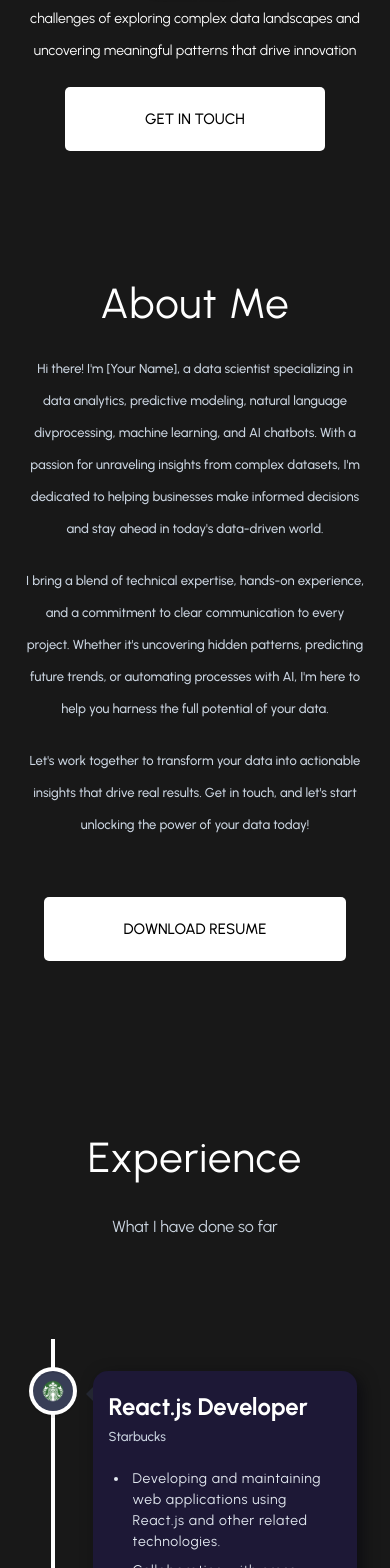
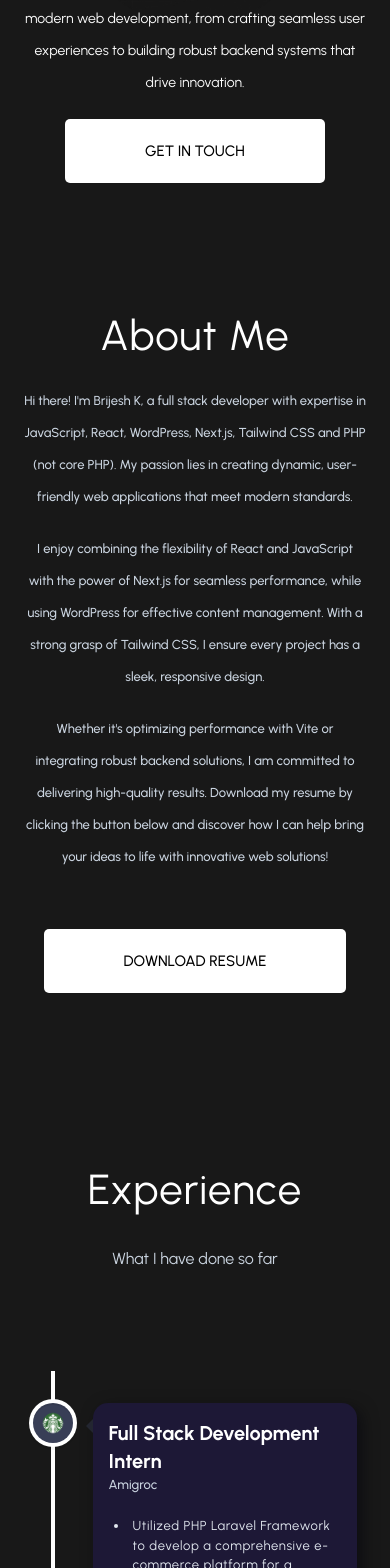
Before and after one commit to BrijStack/BrijeshPortfolio, a React (Vite) app: page /#/ in a window 390 px wide. Shown: the part 432-2000 px from the top of the page. Built offline with nearby package versions, Linux system fonts and the light colour scheme.

Commit message:
20/08/2024 changes

```diff
--- a/src/assets/index.js
+++ b/src/assets/index.js
@@ -20,6 +20,8 @@ import ts from "./portfolio/ts.svg";
 import meta from "./company/meta.png";
 import shopify from "./company/shopify.png";
 import starbucks from "./company/starbucks.png";
+import innovkraft from "./company/innovkraft.png";
+import foiwe from "./company/foiwe.png";
 import tesla from "./company/tesla.png";
 export {
   myLogo,
@@ -44,5 +46,7 @@ export {
   meta,
   shopify,
   starbucks,
+  innovkraft,
+  foiwe,
   tesla,
 };
--- a/src/components/About.jsx
+++ b/src/components/About.jsx
@@ -30,28 +30,27 @@ const About = () => {
         >
           <div>
             <p>
-              Hi there! I&apos;m [Your Name], a data scientist specializing in
-              data analytics, predictive modeling, natural language
-              divprocessing, machine learning, and AI chatbots. With a passion
-              for unraveling insights from complex datasets, I&apos;m dedicated
-              to helping businesses make informed decisions and stay ahead in
-              today&apos;s data-driven world.
+              Hi there! I&apos;m Brijesh K, a full stack developer with
+              expertise in JavaScript, React, WordPress, Next.js, Tailwind CSS
+              and PHP (not core PHP). My passion lies in creating dynamic,
+              user-friendly web applications that meet modern standards.
             </p>
           </div>
           <div>
             <p>
-              I bring a blend of technical expertise, hands-on experience, and a
-              commitment to clear communication to every project. Whether
-              it&apos;s uncovering hidden patterns, predicting future trends, or
-              automating processes with AI, I&apos;m here to help you harness
-              the full potential of your data.
+              I enjoy combining the flexibility of React and JavaScript with the
+              power of Next.js for seamless performance, while using WordPress
+              for effective content management. With a strong grasp of Tailwind
+              CSS, I ensure every project has a sleek, responsive design.
             </p>
           </div>
           <div>
             <p>
-              Let&apos;s work together to transform your data into actionable
-              insights that drive real results. Get in touch, and let&apos;s
-              start unlocking the power of your data today!
+              Whether it&apos;s optimizing performance with Vite or integrating
+              robust backend solutions, I am committed to delivering
+              high-quality results. Download my resume by clicking the button
+              below and discover how I can help bring your ideas to life with
+              innovative web solutions!
             </p>
           </div>
         </motion.div>
--- a/src/components/Button.jsx
+++ b/src/components/Button.jsx
@@ -14,9 +14,9 @@ const Button = ({
 }) => {
   const classes = `button  ${
     relative ? "relative" : ""
-  } inline-flex items-center justify-center h-14  ${px || "px-16"} ${
-    white ? "text-white" : "text-black"
-  } ${className || ""}`;
+  } inline-flex items-center justify-center h-14 text-center  leading-5 ${
+    px || "px-16"
+  } ${white ? "text-white" : "text-black"} ${className || ""}`;
   ``;
 
   const renderButton = () => (
--- a/src/components/Experience.jsx
+++ b/src/components/Experience.jsx
@@ -32,7 +32,9 @@ const ExperienceCard = ({ experience }) => {
       }
     >
       <div>
-        <h3 className="text-white text-[24px] font-bold">{experience.title}</h3>
+        <h3 className="text-white text-[20px] leading-7 md:text-[24px] font-bold">
+          {experience.title}
+        </h3>
         <p
           className="text-slate-300 text-[16px] font-semibold"
           style={{ margin: 0 }}
@@ -44,7 +46,7 @@ const ExperienceCard = ({ experience }) => {
         {experience.points.map((point, index) => (
           <li
             key={`experience-point-${index}`}
-            className="text-slate-200 text-[14px] pl-1 tracking-wider"
+            className="text-slate-200 text-[13px] md:text-[14px] pl-1 tracking-wider"
           >
             {point}
           </li>
--- a/src/components/Overview.jsx
+++ b/src/components/Overview.jsx
@@ -27,10 +27,10 @@ const Overview = () => {
         </div>
         <div className="flex justify-center items-center md:w-[40%]">
           <p className="text-white text-[14px] md:text-[19px] text-center leading-8">
-            As a passionate data scientist, with expertise in machine learning,
-            AI, and data analytics, I thrive on the challenges of exploring
-            complex data landscapes and uncovering meaningful patterns that
-            drive innovation
+            As a skilled full stack developer, I excel in creating dynamic,
+            scalable applications. I enjoy the challenges of modern web
+            development, from crafting seamless user experiences to building
+            robust backend systems that drive innovation.
           </p>
         </div>
         <div className="mt-5">
--- a/src/components/Skills.jsx
+++ b/src/components/Skills.jsx
@@ -9,12 +9,12 @@ const Skills = () => {
         variants={fadeTextAnimation}
         initial="initial"
         whileInView="animate"
-        className="text-white w-full flex items-start justify-center flex-col pr-20"
+        className="text-white w-full flex items-start justify-center flex-col md:pr-20 gap-4"
       >
-        <h1 className="leading-[8rem] text-[80px]">
+        <h1 className=" leading-[3rem] md:leading-[6rem] text-[42px] md:text-[80px]">
           Elevate my web development skills with ease
         </h1>
-        <p className="text-slate-300 leading-9 text-lg">
+        <p className="text-slate-300 leading-9 text-[16px] md:text-lg">
           I am dedicated to mastering the latest technologies and best practices
           in the industry. From front-end design to back-end development, I
           continually strive to create seamless, efficient, and innovative web
@@ -26,7 +26,7 @@ const Skills = () => {
         variants={fadeTextAnimation}
         initial="initial"
         whileInView="animate"
-        className="flex flex-col justify-center w-full items-center overflow-hidden  whitespace-nowrap h-[800px] "
+        className="flex flex-col justify-center w-full items-center overflow-hidden  whitespace-nowrap h-[400px] md:h-[800px] mb-[-100px] md:mb-0"
       >
         <SkillAnimation />
       </motion.div>
--- a/src/constants/index.js
+++ b/src/constants/index.js
@@ -4,12 +4,12 @@ import {
   brainwave,
   c,
   fm,
+  foiwe,
   gsap,
   GT3,
-  meta,
+  innovkraft,
   next,
   re,
-  shopify,
   starbucks,
   stream,
   tail,
@@ -116,55 +116,55 @@ export const projects = [
 
 export const experiences = [
   {
-    title: "React.js Developer",
-    company_name: "Starbucks",
+    title: "Full Stack Development Intern",
+    company_name: "Amigroc",
     icon: starbucks,
     iconBg: "#383E56",
-    date: "March 2020 - April 2021",
+    date: "Jan 2020 - March 2020",
     points: [
-      "Developing and maintaining web applications using React.js and other related technologies.",
-      "Collaborating with cross-functional teams including designers, product managers, and other developers to create high-quality products.",
-      "Implementing responsive design and ensuring cross-browser compatibility.",
-      "Participating in code reviews and providing constructive feedback to other developers.",
+      "Utilized PHP Laravel Framework to develop a comprehensive e-commerce platform for a supermarket.",
+      "Managed both front-end and back-end development, ensuring seamless integration of user interfaces with server-side logic.",
+      "Designed and implemented essential e-commerce functionalities, including product listings, shopping cart, and checkout processes.",
+      "Successfully completed and submitted the project as part of senior year college requirements, showcasing practical skills in web development.",
     ],
   },
   {
-    title: "React Native Developer",
-    company_name: "Tesla",
+    title: "Freelance Web Developer",
+    company_name: "Packers and Movers",
     icon: tesla,
     iconBg: "#E6DEDD",
-    date: "Jan 2021 - Feb 2022",
+    date: "Jul 2020 - Aug 2020",
     points: [
-      "Developing and maintaining web applications using React.js and other related technologies.",
-      "Collaborating with cross-functional teams including designers, product managers, and other developers to create high-quality products.",
-      "Implementing responsive design and ensuring cross-browser compatibility.",
-      "Participating in code reviews and providing constructive feedback to other developers.",
+      "Developed a fully functional website tailored for a packer and mover business.",
+      "Utilized WordPress as the CMS platform for managing and updating site content.",
+      "Implemented PHP for dynamic functionalities and CSS for custom styling to enhance visual appeal.",
+      "Designed the website using Elementor page builder for intuitive and flexible page design.",
     ],
   },
   {
-    title: "Web Developer",
-    company_name: "Shopify",
-    icon: shopify,
+    title: "Lead Web Developer",
+    company_name: "Innovkraft",
+    icon: innovkraft,
     iconBg: "#383E56",
-    date: "Jan 2022 - Jan 2023",
+    date: "Sept 2020 - Feb 2023",
     points: [
-      "Developing and maintaining web applications using React.js and other related technologies.",
-      "Collaborating with cross-functional teams including designers, product managers, and other developers to create high-quality products.",
-      "Implementing responsive design and ensuring cross-browser compatibility.",
-      "Participating in code reviews and providing constructive feedback to other developers.",
+      "Led a team of five web developers in creating over 50 websites using the Elementor page builder for WordPress.",
+      "Collaborated with UI/UX developers to design wireframes and develop aesthetically pleasing user interfaces.",
+      "Managed the launch of multiple websites using Shopify and Wix platforms.",
+      "Oversaw the end-to-end development process, ensuring high-quality website delivery and adherence to project timelines.",
     ],
   },
   {
-    title: "Full stack Developer",
-    company_name: "Meta",
-    icon: meta,
+    title: "Sr. Software Engineer",
+    company_name: "Foiwe",
+    icon: foiwe,
     iconBg: "#E6DEDD",
-    date: "Jan 2023 - Present",
+    date: "Nov 2023 - Present",
     points: [
-      "Developing and maintaining web applications using React.js and other related technologies.",
-      "Collaborating with cross-functional teams including designers, product managers, and other developers to create high-quality products.",
-      "Implementing responsive design and ensuring cross-browser compatibility.",
-      "Participating in code reviews and providing constructive feedback to other developers.",
+      "Developed responsive, user-friendly web designs to enhance user experience and ensure cross-device compatibility.",
+      "Integrated and customized WordPress themes and plugins according to company requirements, optimizing for both functionality and performance.",
+      "Conducted rigorous testing and debugging to ensure website functionality, and implemented security measures to protect against vulnerabilities and threats.",
+      "Collaborated with a small team to deliver projects on time, optimized websites for speed and SEO, and provided ongoing maintenance and updates to keep sites secure and up-to-date.",
     ],
   },
 ];
```
Also changed, not shown: src/components/Projects.jsx (+7 -4 lines), src/assets/company/foiwe.png (added), src/assets/company/innovkraft.png (added).
